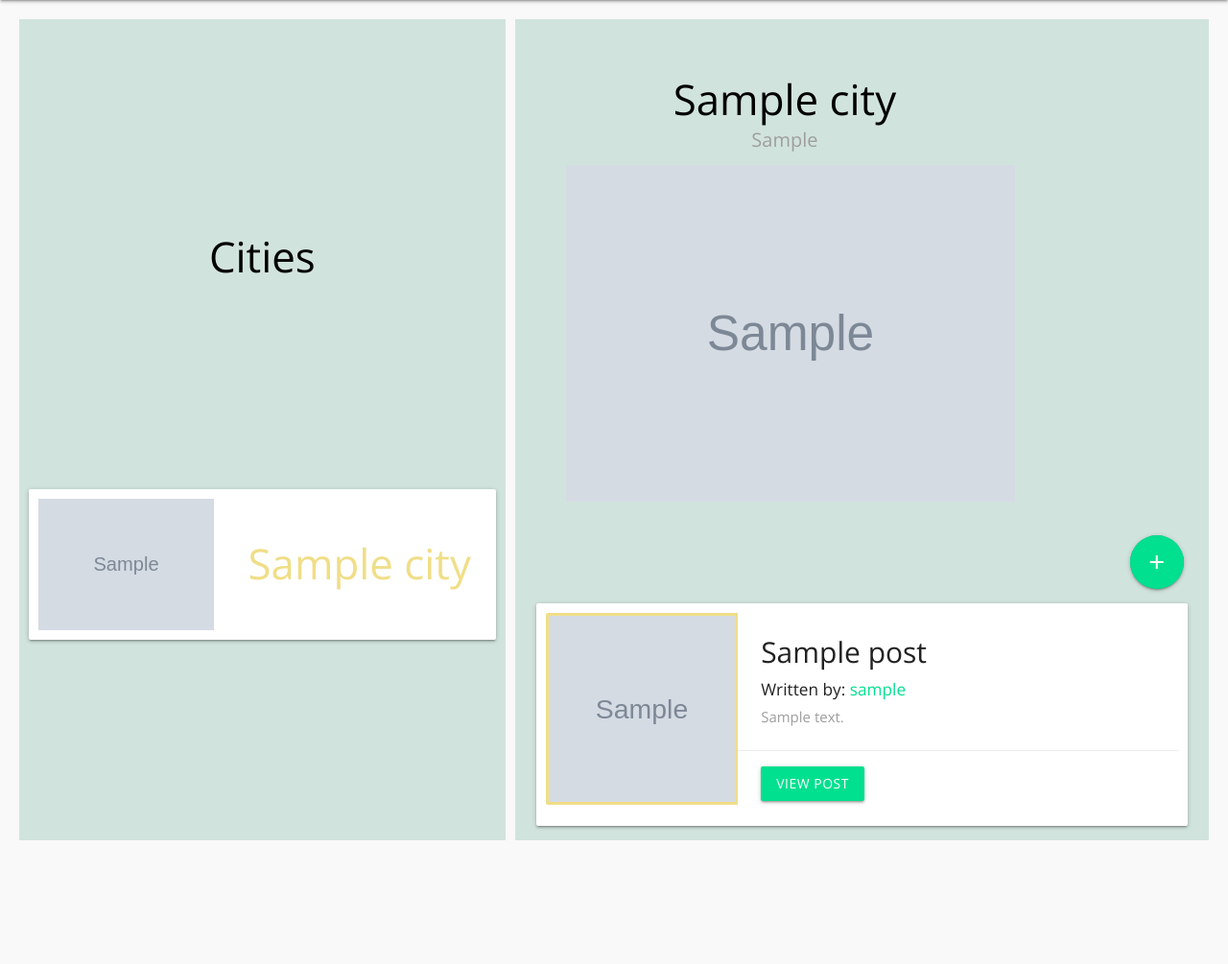
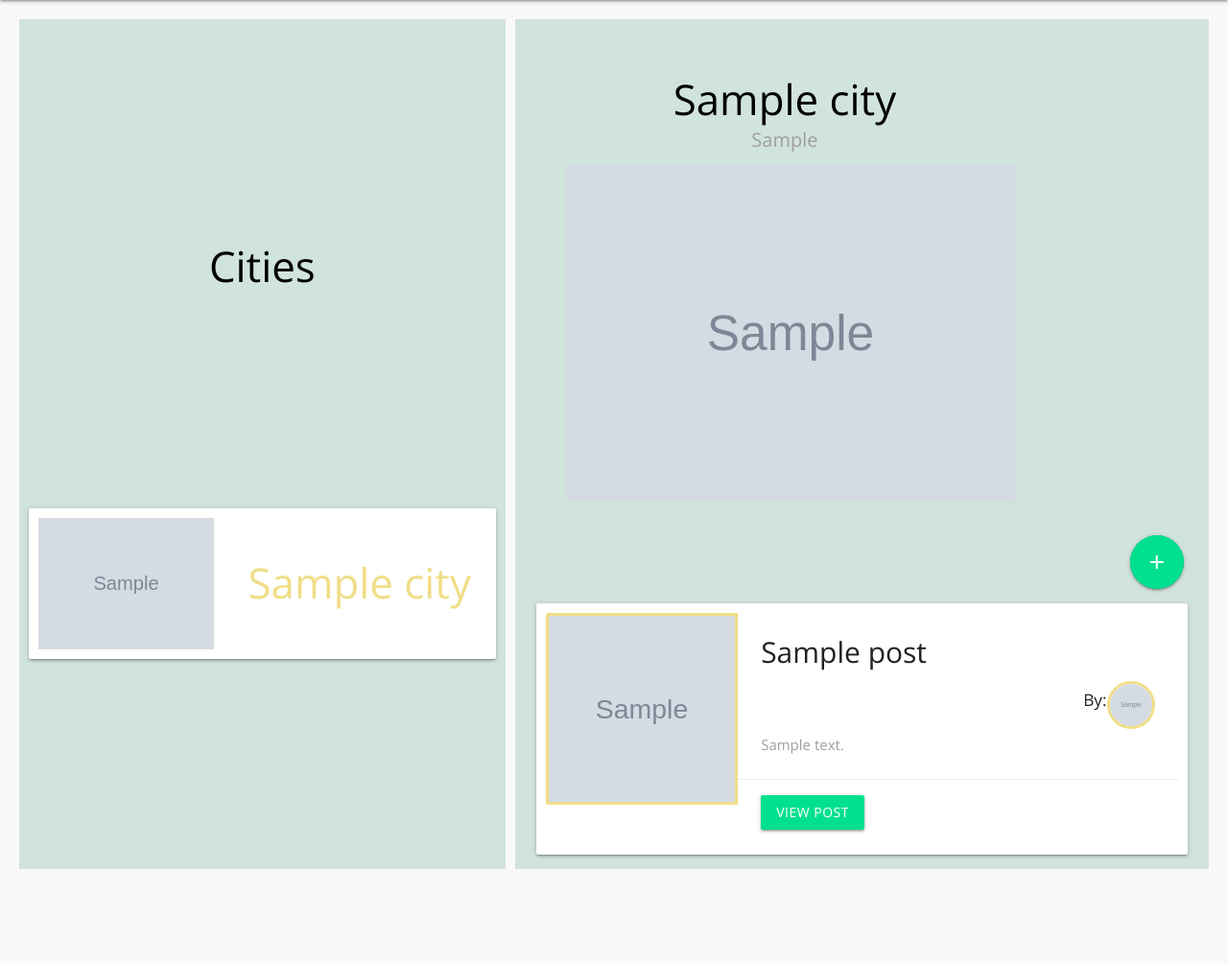
Before and after one commit to minhazur9/wayfarer, a Django app: page /cities/1/ in a window 1280 px wide. Shown: the part 64-1069 px from the top of the page at 96% size. Run offline with Django 3.2, Linux system fonts and the light colour scheme; a user stored in the database is signed in; tables that the repository leaves empty hold one stand-in row (values such as "Sample post"); grey boxes marked "Sample" are stand-in pictures; parts of the project's set-up code (start-up, migrations or seed data) failed here and were passed over.

Commit message:
Adds profile pic to posts on city detail

```diff
--- a/main_app/static/css/styles.css
+++ b/main_app/static/css/styles.css
@@ -192,6 +192,17 @@ a {
 .post-title-card {
     font-size: 2rem;
     margin-top: 0 !important;
+}
+
+.post-author-container{
+    display: flex;
+    justify-content: flex-end;
+}
+.post-user-img{
+    width: 50px;
+    height: 50px;
+    border-radius: 50%;
+    border: #F0DE87 3px solid;
 }
 
 .post-card-container {
--- a/main_app/templates/cities/detail.html
+++ b/main_app/templates/cities/detail.html
@@ -51,7 +51,12 @@
                     <div class="card-stacked">
                         <div class="card-content">
                             <h4 class="post-title-card">{{post.title}}</h4>
-                                <h6>Written by: <a  class="post-link" href="{% url 'profile_detail' user.username %}">{{user.username}}</a></h6>
+                            <div class="post-author-container">
+                            <h6>By:</h6>
+                                <a  class="post-link" href="{% url 'profile_detail' user.username %}">                                <img class="post-user-img" src="{{ user.profile.user_image }}" alt="{{ user.username }}'s picture'" onerror="this.src='{% static 'images/default_post_img.png' %}';"></a>
+                            </div>
+
+
                             <div class="post-description-text">
                                 <p class="truncate">{{post.description}}</p>
                             </div>
```
